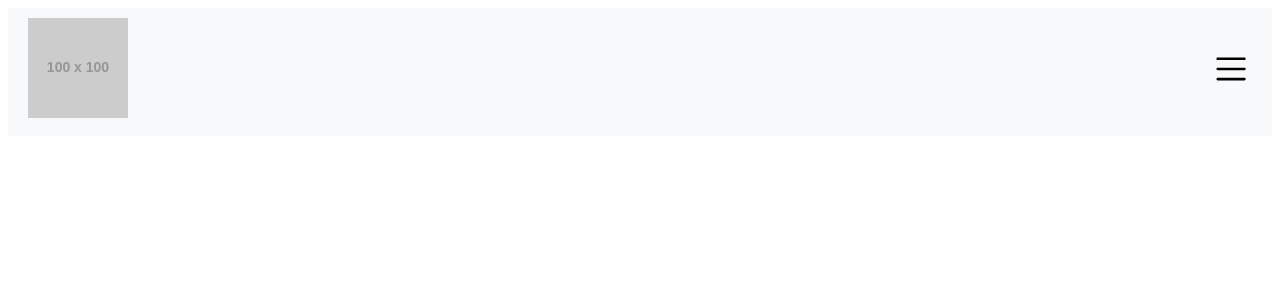
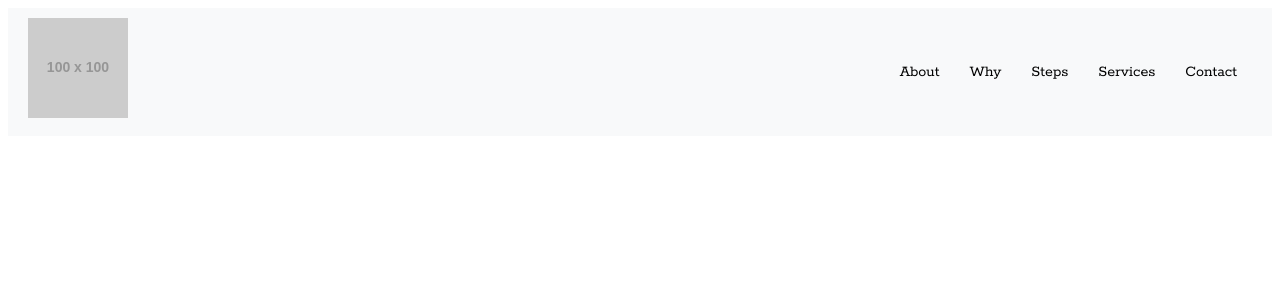
Before and after one commit to Awhalen1999/FYB-website, a React (Vite) app in the folder react-website/: page / in a window 1280 px wide. Shown: the top 300 px of the page. Built offline with nearby package versions, Linux system fonts and the light colour scheme.

Commit message:
nav bar change to dropdown menu @ 768px

```diff
--- a/react-website/src/components/Navbar.jsx
+++ b/react-website/src/components/Navbar.jsx
@@ -11,17 +11,47 @@ const Navbar = () => {
 
   return (
     <nav>
+      {' '}
       <div>
         <a href='#top'>
           <img src='http://via.placeholder.com/100x100' alt='Company Logo' />
         </a>
       </div>
-      <div>
-        <button onClick={toggleMenu}>
+      <div className='navbar'>
+        <ul>
+          <li>
+            <Link to='about' smooth={true} duration={1000}>
+              About
+            </Link>
+          </li>
+          <li>
+            <Link to='why' smooth={true} duration={1000}>
+              Why
+            </Link>
+          </li>
+          <li>
+            <Link to='steps' smooth={true} duration={1000}>
+              Steps
+            </Link>
+          </li>
+          <li>
+            <Link to='services' smooth={true} duration={1000}>
+              Services
+            </Link>
+          </li>
+          <li>
+            <Link to='contact' smooth={true} duration={1000}>
+              Contact
+            </Link>
+          </li>
+        </ul>
+      </div>
+      <div className='dropdown'>
+        <button className='nav-button' onClick={toggleMenu}>
           {isOpen ? <SlArrowUp size={30} /> : <SlMenu size={30} />}
         </button>
         {isOpen && (
-          <div>
+          <div className='dropdown-menu'>
             <ul>
               <li>
                 <Link to='about' smooth={true} duration={1000}>
--- a/react-website/src/index.css
+++ b/react-website/src/index.css
@@ -15,6 +15,7 @@
   --base-line-height: 1.5;
   --base-font-size: 16px;
   --large-font-size: 2rem;
+  --box-shadow: 0px 8px 16px 0px rgba(0, 0, 0, 0.2);
 }
 
 * {
@@ -43,15 +44,58 @@ nav button {
   cursor: pointer;
 }
 
-nav div ul {
-  list-style-type: none;
+.navbar,
+.dropdown {
+  display: none;
+}
+
+.navbar.active,
+.dropdown.active {
+  display: flex;
+}
+
+.navbar ul,
+.dropdown ul {
+  list-style: none;
+  padding: 0;
+}
+
+.navbar li,
+.dropdown li {
+  display: inline-block;
+  margin: 0 15px;
+}
+
+.dropdown ul {
+  position: absolute;
+  right: 20px;
+  top: 90px;
+  box-shadow: var(--box-shadow);
   background-color: #f8f9fa;
   padding: 10px;
-  position: absolute;
-  right: 20px;
-  box-shadow: 0px 8px 16px 0px rgba(0, 0, 0, 0.2);
 }
 
-nav div ul li {
+.dropdown li {
+  display: block;
   padding: 10px 20px;
 }
+
+@media (min-width: 768px) {
+  .navbar {
+    display: flex;
+  }
+
+  .dropdown {
+    display: none;
+  }
+}
+
+@media (max-width: 767px) {
+  .navbar {
+    display: none;
+  }
+
+  .dropdown {
+    display: flex;
+  }
+}
```
